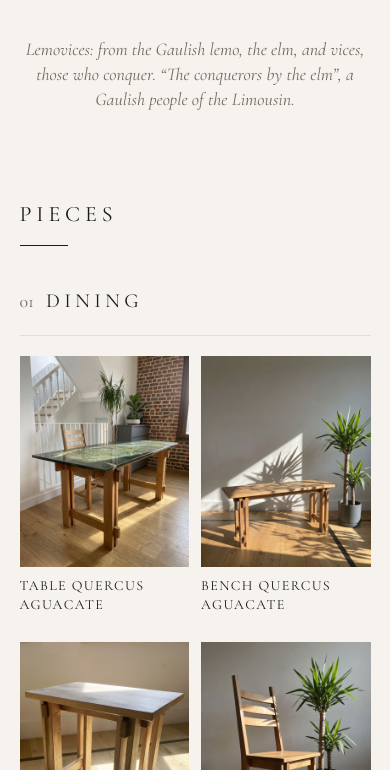
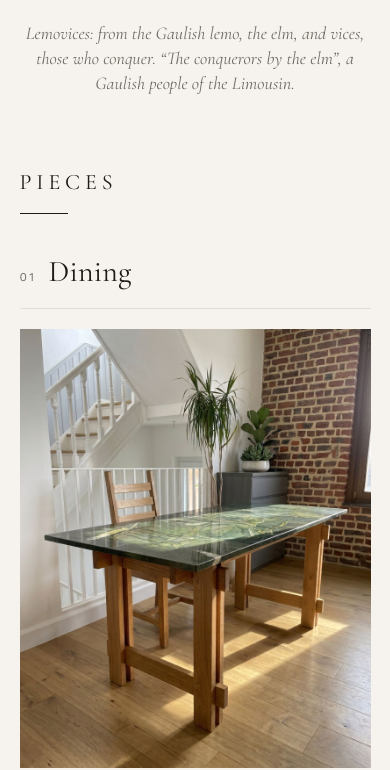
Before and after one commit to StudioLemovices/studiolemovices.github.io, a plain HTML site: page index.html in a window 390 px wide. Shown: the part 1230-2000 px from the top of the page. Drawn offline with Linux system fonts and the light colour scheme.

Commit message:
Grille éditoriale, essence sous les vignettes, noms en minuscules
- Pièces : grandes et petites photos en alternance (ordinateur),
  une grande puis deux petites (mobile)
- Matières sous le nom de chaque pièce
- Familles et noms de pièces en minuscules, espacement des sections réduit
- Photos de couverture : Confluencia, Gyra, Orbita, Table Quercus, Dualis

Co-Authored-By: Claude Opus 5.5 <noreply@anthropic.com>
Claude-Session: https://claude.ai/code/session_01B6RP3Bj8SUP2tn8VmuM1Wx

```diff
--- a/app.js
+++ b/app.js
@@ -96,6 +96,7 @@
                 <a href="${esc(p.slug)}/" data-slug="${esc(p.slug)}">
                   <div class="frame"><img src="${esc(p.vignette || p.photos[0])}" alt="${esc(t(p.nom))}" loading="lazy" decoding="async" width="800" height="1000"></div>
                   <span class="card-name">${esc(t(p.nom))}</span>
+                  ${p.matieres ? `<span class="card-mat">${esc(t(p.matieres))}</span>` : ''}
                 </a>
               </li>`).join('')}
           </ul>
--- a/contenu.json
+++ b/contenu.json
@@ -10,8 +10,10 @@
     "logo_sombre": "logo/logo-blanc.svg",
     "photos_couverture": [
       "credenza-confluencia",
-      "bench-quercus-aguacate",
-      "table-quercus-aguacate"
+      "table-prunus-gyra",
+      "table-prunus-orbita",
+      "table-quercus-aguacate",
+      "chess-table-dualis"
     ],
     "phrase": {
       "fr": "Chaque pièce est unique.",
--- a/style.css
+++ b/style.css
@@ -31,7 +31,7 @@
   --sans: "Work Sans", system-ui, -apple-system, "Segoe UI", sans-serif;
   --gutter: clamp(16px, 5vw, 72px);
   --max: 1440px;
-  --section: clamp(88px, 14vw, 180px);
+  --section: clamp(72px, 9vw, 128px);
   --header-h: 64px;
   --ease: cubic-bezier(.22, .61, .36, 1);
   color-scheme: light;
@@ -219,12 +219,21 @@ button { font: inherit; color: inherit; background: none; border: 0; padding: 0;
   display: flex; align-items: baseline; gap: 18px; flex-wrap: wrap;
   padding-bottom: 18px; margin-bottom: clamp(20px, 3vw, 36px); border-bottom: 1px solid var(--line);
 }
-.family-head .num { font-family: var(--serif); font-size: 18px; color: var(--muted); }
-.h-family { font-size: clamp(20px, 2.2vw, 28px); }
+.family-head .num { font-family: var(--sans); font-size: 12px; letter-spacing: .2em; color: var(--muted); }
+.h-family { font-size: clamp(30px, 3.4vw, 46px); text-transform: none; letter-spacing: .01em; }
 .grid {
   list-style: none; margin: 0; padding: 0;
-  display: grid; gap: clamp(28px, 3vw, 44px) clamp(14px, 2vw, 32px);
-  grid-template-columns: repeat(auto-fill, minmax(min(100%, 280px), 1fr));
+  display: grid; align-items: start;
+  grid-template-columns: repeat(12, minmax(0, 1fr));
+  gap: clamp(48px, 6vw, 96px) clamp(16px, 3vw, 48px);
+}
+/* Grille éditoriale : grandes et petites photos en alternance (7 + 5 colonnes, puis 5 + 7) */
+@media (min-width: 761px) {
+  .grid > li { grid-column: span 5; }
+  .grid > li:nth-child(4n+1), .grid > li:nth-child(4n) { grid-column: span 7; }
+  .grid > li:nth-child(4n+2), .grid > li:nth-child(4n+3) { align-self: center; }
+  /* pièce seule sur sa ligne : grande et centrée */
+  .grid > li:last-child:nth-child(4n+1), .grid > li:last-child:nth-child(4n+3) { grid-column: 3 / span 8; }
 }
 .card a { display: block; text-decoration: none; }
 .frame { overflow: hidden; background: var(--soft); aspect-ratio: 4 / 5; }
@@ -238,8 +247,9 @@ button { font: inherit; color: inherit; background: none; border: 0; padding: 0;
 .mo-item:hover img, .fiche-photo:hover img, .step:hover img { transform: scale(1.045); }
 .card-name {
   display: block; margin-top: 14px;
-  font-family: var(--serif); font-size: clamp(17px, 1.4vw, 21px); letter-spacing: .14em; text-transform: uppercase; line-height: 1.3;
+  font-family: var(--serif); font-size: clamp(19px, 1.6vw, 24px); letter-spacing: .01em; line-height: 1.3;
 }
+.card-mat { display: block; margin-top: 2px; font-size: 13px; line-height: 1.5; color: var(--muted); }
 
 .family { scroll-margin-top: calc(var(--header-h) + 16px); }
 
@@ -423,8 +433,11 @@ body.lb-open .site-header { visibility: hidden; }
   .nav a { font-family: var(--serif); font-size: 24px; letter-spacing: .22em; }
   .brand span { font-size: 12px; letter-spacing: .2em; }
   .brand img { width: 26px; height: 26px; }
-  .grid { grid-template-columns: repeat(2, minmax(0, 1fr)); gap: 28px 12px; }
-  .card-name { font-size: 14px; letter-spacing: .1em; margin-top: 10px; }
+  .grid { grid-template-columns: repeat(2, minmax(0, 1fr)); gap: 32px 12px; }
+  /* mobile : une grande, puis deux petites */
+  .grid > li:nth-child(3n+1) { grid-column: 1 / -1; }
+  .card-name { font-size: 17px; margin-top: 10px; }
+  .card-mat { font-size: 12px; }
   .family-head { gap: 12px; }
   .fiche-nav { grid-template-columns: 1fr 1fr; }
   .fiche-nav .mid { grid-column: 1 / -1; grid-row: 2; justify-self: center; }
```
